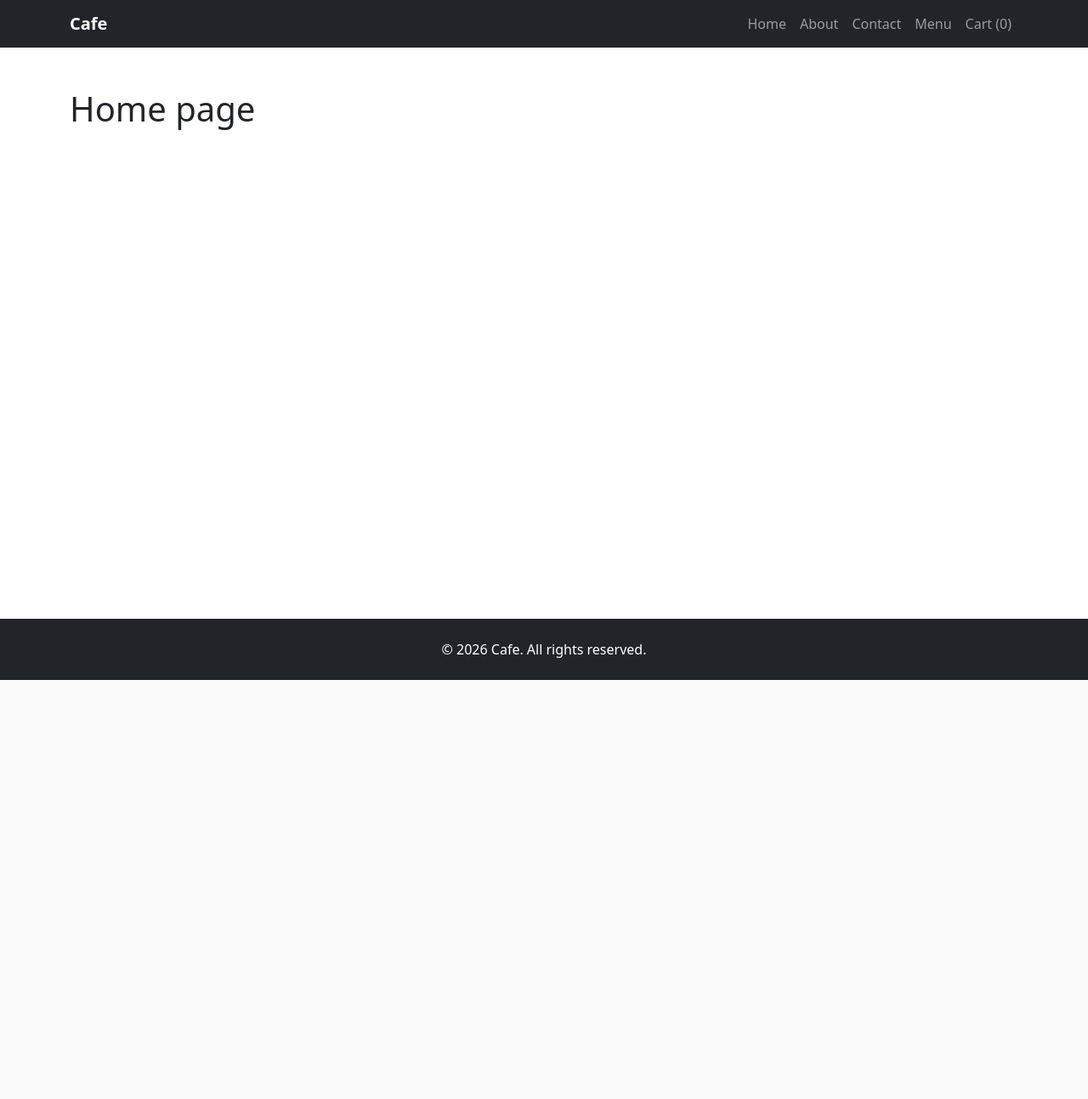
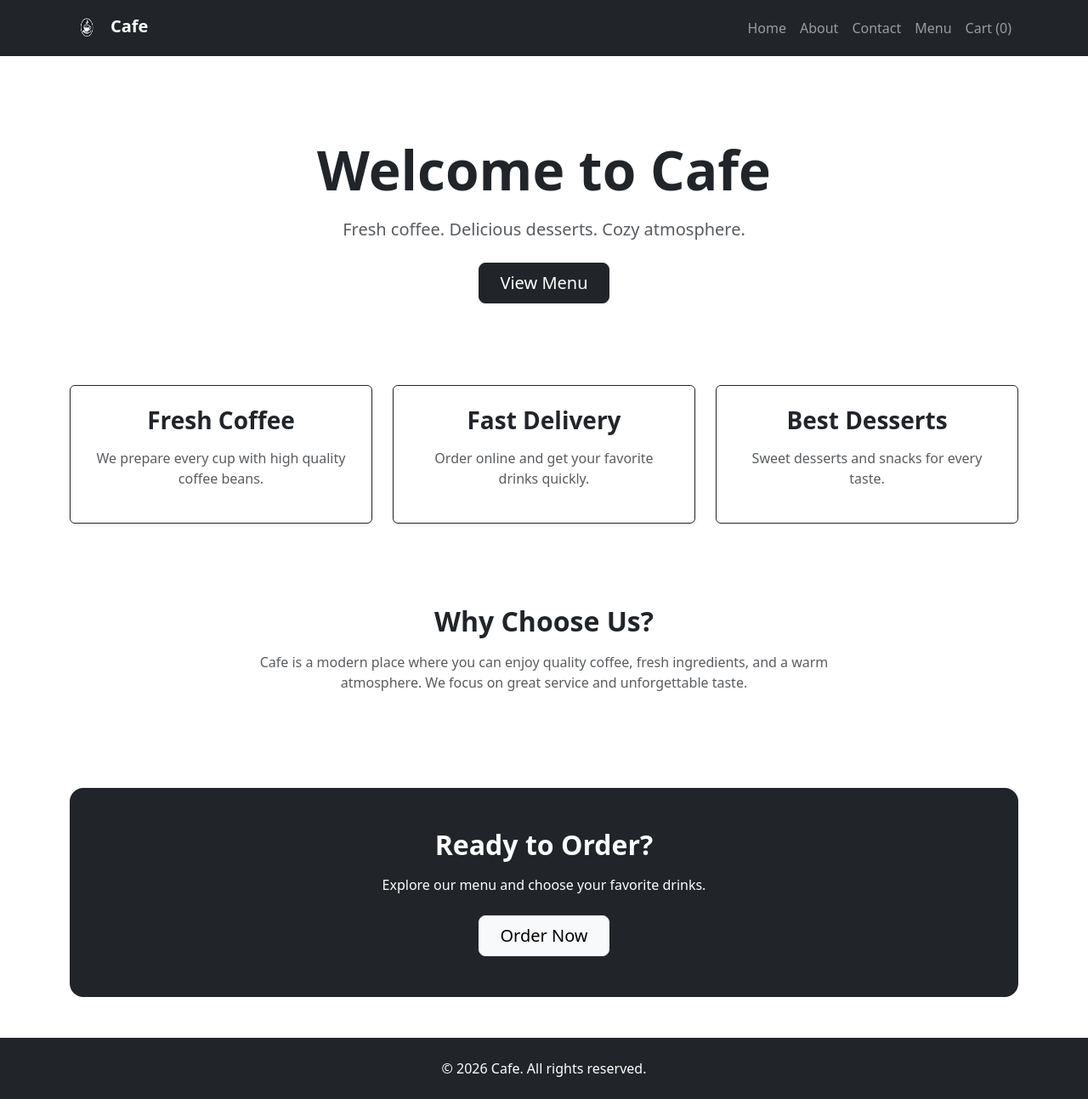
Before and after one commit to koakamn/cafe-management-system, a Django app: page / in a window 1280 px wide. Shown: the whole page at 85% size. Before the commit the page ends 800 px from the top, so only its background shows below. Run offline with Django 5.2, Linux system fonts and the light colour scheme.

Commit message:
improve home page and logo

```diff
--- a/cafe/core/templates/core/index.html
+++ b/cafe/core/templates/core/index.html
@@ -1,5 +1,87 @@
-{%extends 'base.html'%}
+{% extends 'base.html' %}
 
-{%block content%}
-<h1>Home page</h1>
-{%endblock%}
+{% block title %}Cafe{% endblock %}
+
+{% block content %}
+
+<!-- Hero Section -->
+<section class="text-center py-5">
+
+    <h1 class="display-3 fw-bold mb-3">
+        Welcome to Cafe
+    </h1>
+
+    <p class="lead text-muted mb-4">
+        Fresh coffee. Delicious desserts. Cozy atmosphere.
+    </p>
+
+    <a href="/menu/" class="btn btn-dark btn-lg px-4">
+        View Menu
+    </a>
+
+</section>
+
+
+<!-- Features -->
+<section class="row text-center g-4 py-5">
+
+    <div class="col-md-4">
+        <div class="card border-dark shadow-sm h-100 p-4">
+            <h3 class="fw-bold mb-3">Fresh Coffee</h3>
+            <p class="text-muted">
+                We prepare every cup with high quality coffee beans.
+            </p>
+        </div>
+    </div>
+
+    <div class="col-md-4">
+        <div class="card border-dark shadow-sm h-100 p-4">
+            <h3 class="fw-bold mb-3">Fast Delivery</h3>
+            <p class="text-muted">
+                Order online and get your favorite drinks quickly.
+            </p>
+        </div>
+    </div>
+
+    <div class="col-md-4">
+        <div class="card border-dark  h-100 p-4">
+            <h3 class="fw-bold mb-3">Best Desserts</h3>
+            <p class="text-muted">
+                Sweet desserts and snacks for every taste.
+            </p>
+        </div>
+    </div>
+
+</section>
+
+
+<!-- About Preview -->
+<section class="py-5 text-center border-dark">
+
+    <h2 class="fw-bold mb-3">Why Choose Us?</h2>
+
+    <p class="text-muted mx-auto" style="max-width:700px;">
+        Cafe is a modern place where you can enjoy quality coffee,
+        fresh ingredients, and a warm atmosphere. We focus on great
+        service and unforgettable taste.
+    </p>
+
+</section>
+
+
+<!-- CTA -->
+<section class="bg-dark text-white text-center rounded-4 p-5 mt-5">
+
+    <h2 class="fw-bold mb-3">Ready to Order?</h2>
+
+    <p class="mb-4">
+        Explore our menu and choose your favorite drinks.
+    </p>
+
+    <a href="/menu/" class="btn btn-light btn-lg px-4">
+        Order Now
+    </a>
+
+</section>
+
+{% endblock %}
--- a/cafe/templates/base.html
+++ b/cafe/templates/base.html
@@ -1,9 +1,10 @@
-<!DOCTYPE html>
+{%load static%}
 <html lang="en">
 <head>
     <meta charset="UTF-8">
     <meta name="viewport" content="width=device-width, initial-scale=1.0">
     <title>{% block title %}Cafe{% endblock %}</title>
+    <link rel="icon" type="image/x-con" href="{%static 'images/logo.png'%}"
 
     <!-- Bootstrap -->
     <link href="https://cdn.jsdelivr.net/npm/bootstrap@5.3.3/dist/css/bootstrap.min.css" rel="stylesheet">
@@ -13,7 +14,12 @@
 <!-- Navbar -->
 <nav class="navbar navbar-expand-lg navbar-dark bg-dark">
     <div class="container">
-        <a class="navbar-brand fw-bold" href="/">Cafe</a>
+        <a class="navbar-brand fw-bold" href="/"><img src="{%static 'images/logo.png'%}"
+                                                      alt="Cafe logo"
+                                                      width="40"
+                                                      height="40"
+                                                      class="me-2 rounded-circle">Cafe
+        </a>
 
         <button class="navbar-toggler" type="button" data-bs-toggle="collapse" data-bs-target="#menu">
             <span class="navbar-toggler-icon"></span>
```
Also changed, not shown: cafe/db.sqlite3, cafe/static/images/logo.png (added).
